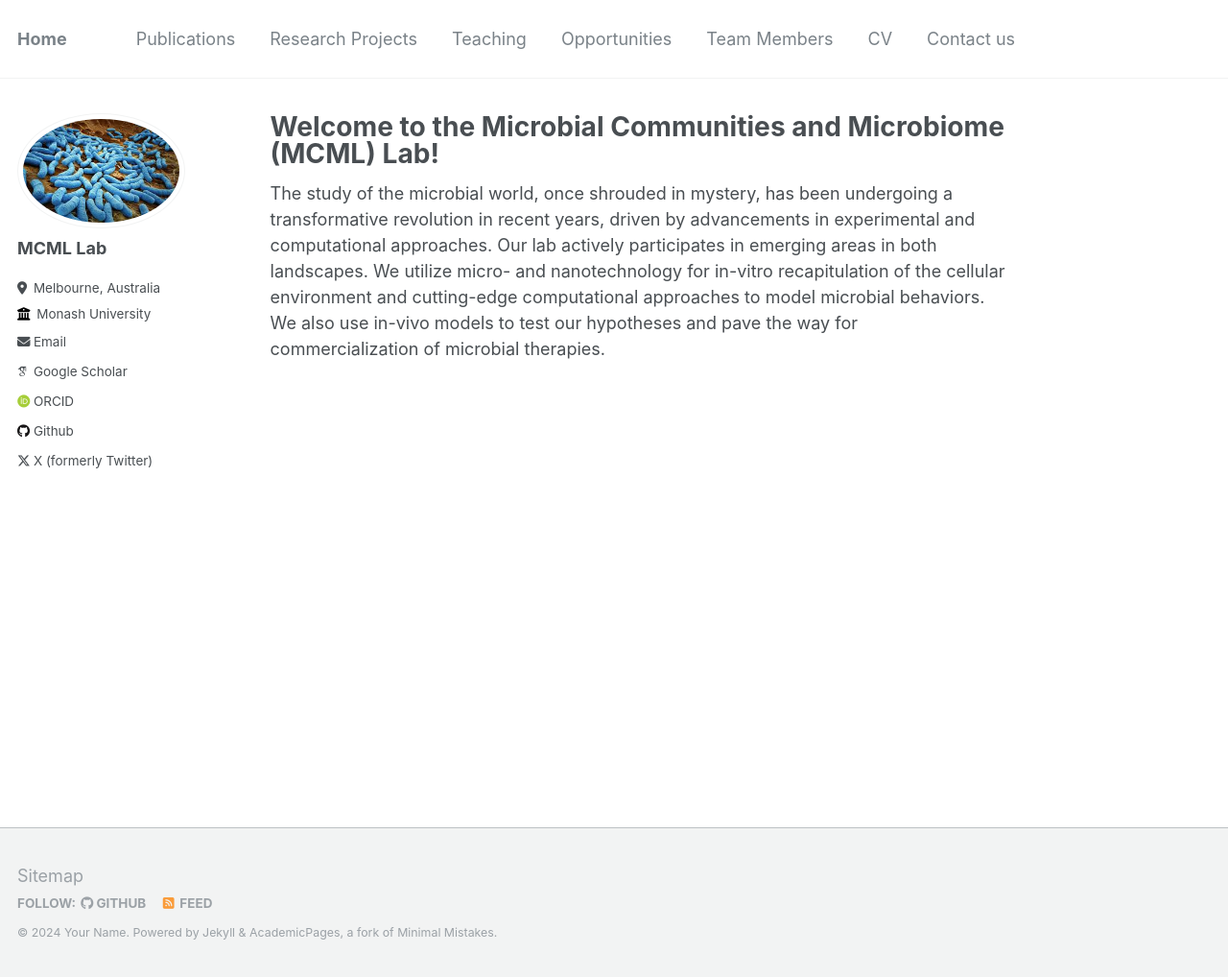
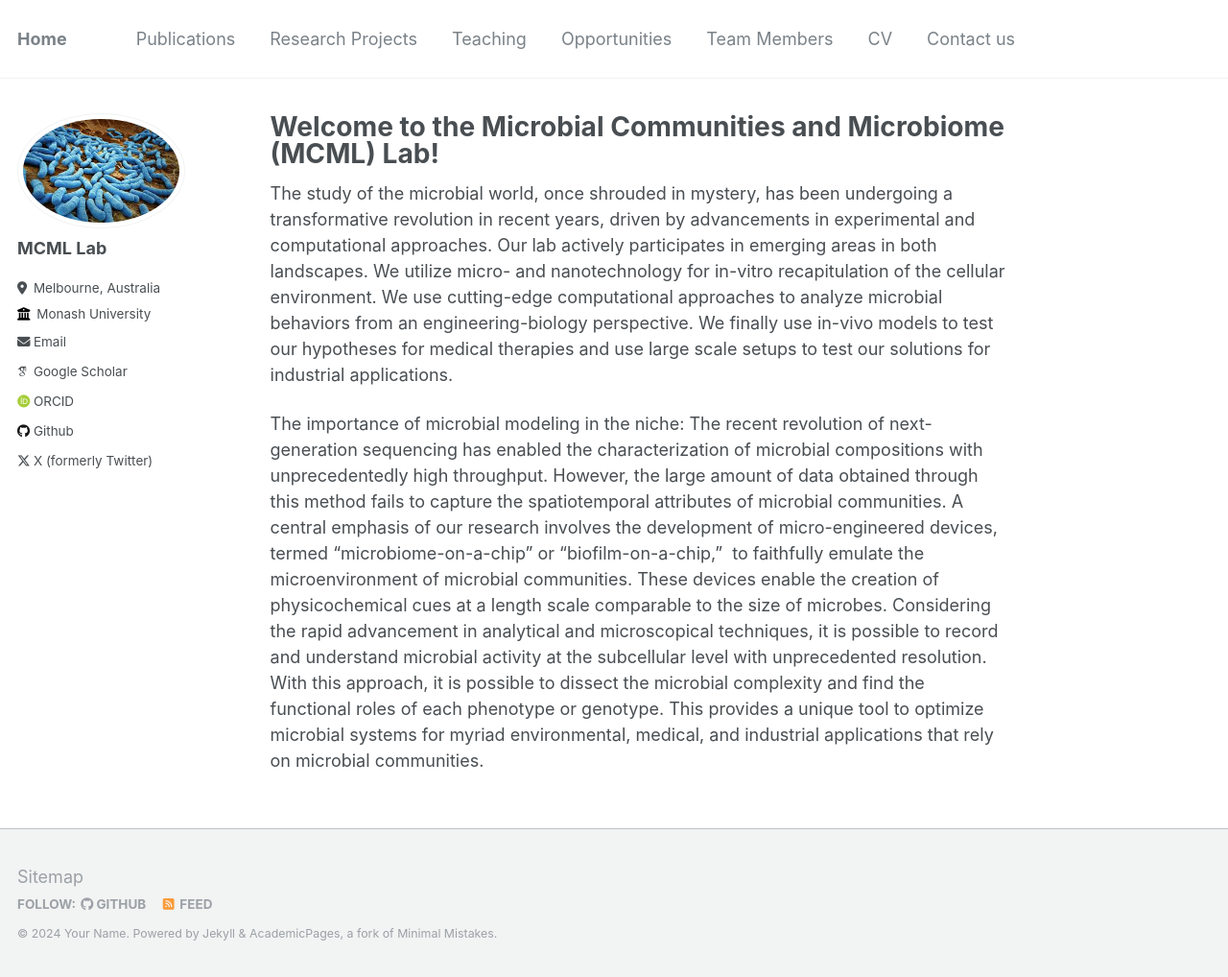
Before and after one commit to AminValiei/valieilab, a Jekyll site: the page built from _pages/about.md, in a window 1280 px wide and 1018 px high. Shown: the whole window at 96% size. Built offline with Jekyll 4.4.1, drawn with Linux system fonts in a browser that asks for light colours; some web fonts are replaced.

Commit message:
Update about.md

```diff
--- a/_pages/about.md
+++ b/_pages/about.md
@@ -7,7 +7,15 @@ redirect_from:
   - /about.html
 ---
 
-The study of the microbial world, once shrouded in mystery, has been undergoing a transformative revolution in recent years, driven by advancements in experimental and computational approaches. Our lab actively participates in emerging areas in both landscapes. We utilize micro- and nanotechnology for in-vitro recapitulation of the cellular environment and cutting-edge computational approaches to model microbial behaviors. We also use in-vivo models to test our hypotheses and pave the way for commercialization of microbial therapies.
+The study of the microbial world, once shrouded in mystery, has been undergoing a transformative revolution in recent years, driven by advancements in experimental and computational approaches. Our lab actively participates in emerging areas in both landscapes. We utilize micro- and nanotechnology for in-vitro recapitulation of the cellular environment. We use cutting-edge computational approaches to analyze microbial behaviors from an engineering-biology perspective. We finally use in-vivo models to test our hypotheses for medical therapies and use large scale setups to test our solutions for industrial applications.
+
+The importance of microbial modeling in the niche: The recent revolution of next-generation sequencing has enabled the characterization of microbial compositions with unprecedentedly high throughput. However, the large amount of data obtained through this method fails to capture the spatiotemporal attributes of microbial communities. A central emphasis of our research involves the development of micro-engineered devices, termed "microbiome-on-a-chip" or "biofilm-on-a-chip,"  to faithfully emulate the microenvironment of microbial communities. These devices enable the creation of physicochemical cues at a length scale comparable to the size of microbes. Considering the rapid advancement in analytical and microscopical techniques, it is possible to record and understand microbial activity at the subcellular level with unprecedented resolution. With this approach, it is possible to dissect the microbial complexity and find the functional roles of each phenotype or genotype. This provides a unique tool to optimize microbial systems for myriad environmental, medical, and industrial applications that rely on microbial communities.
+
+
+
+
+
+
 
 
 
```
